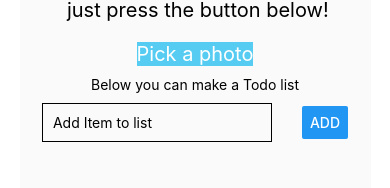
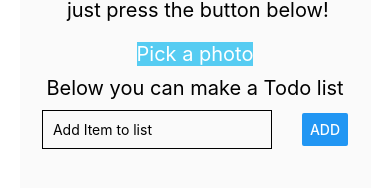
Before and after one commit to AdamToczko/React-Native-Basic-App, a React Native app: screen / in a window 390 px wide. Shown: the part 286-474 px from the top of the page. Built offline with nearby package versions, Linux system fonts and the light colour scheme.

Commit message:
added flat list instead of map and deleting list item

```diff
--- a/App.js
+++ b/App.js
@@ -1,6 +1,6 @@
 import { StatusBar } from "expo-status-bar";
 import React, { useState } from "react";
-import { StyleSheet, Text, View, ScrollView } from "react-native";
+import { StyleSheet, Text, View, FlatList } from "react-native";
 import { AddingImage } from "./components/AddingImage";
 import { InputList } from "./components/InputList";
 import { ShowList } from "./components/ShowList";
@@ -9,8 +9,17 @@ export default function App() {
     const [listItems, setListItems] = useState([]);
 
     const addListHandler = (item) => {
-        setListItems((currentList) => [...currentList, item]);
+        setListItems((currentList) => [
+            ...currentList,
+            { id: Math.random().toString(), value: item },
+        ]);
     };
+    const removeListItem = (index) => {
+        setListItems((currentList) => {
+            return currentList.filter((element) => element.id !== index);
+        });
+    };
+
     return (
         <View style={styles.container}>
             <View>
@@ -19,15 +28,24 @@ export default function App() {
             </View>
 
             <InputList onAddListItem={addListHandler} />
-            <ScrollView style={styles.scroll}>
-                <ShowList listItems={listItems} />
-            </ScrollView>
+            <FlatList
+                keyExtractor={(item, index) => item.id}
+                data={listItems}
+                renderItem={(itemData) => (
+                    <View style={styles.list}>
+                        <ShowList
+                            id={itemData.item.id}
+                            listItem={itemData.item.value}
+                            onDelete={removeListItem}
+                        />
+                    </View>
+                )}
+            />
 
             <StatusBar style="auto" />
         </View>
     );
 }
-
 const styles = StyleSheet.create({
     container: {
         flex: 1,
@@ -39,5 +57,9 @@ const styles = StyleSheet.create({
     text: {
         textAlign: "center",
         paddingBottom: 10,
+        fontSize: 20,
+    },
+    list: {
+        padding: 5,
     },
 });
--- a/components/ShowList.js
+++ b/components/ShowList.js
@@ -1,25 +1,20 @@
 import React from "react";
-import { StyleSheet, Text, View, ScrollView } from "react-native";
+import { StyleSheet, Text, View, TouchableOpacity } from "react-native";
 
 export const ShowList = (props) => {
     return (
-        <View style={styles.list}>
-            {props.listItems.map((listItem) => (
-                <View style={styles.listItem}>
-                    <Text key={listItem}>{listItem}</Text>
-                </View>
-            ))}
-        </View>
+        <TouchableOpacity
+            activeOpacity={0.6}
+            onPress={props.onDelete.bind(this, props.id)}
+        >
+            <View style={styles.listItem}>
+                <Text>{props.listItem}</Text>
+            </View>
+        </TouchableOpacity>
     );
 };
 
 const styles = StyleSheet.create({
-    list: {
-        flex: 1,
-        justifyContent: "center",
-        marginRight: 45,
-        padding: 10,
-    },
     listItem: {
         width: 330,
         padding: 10,
```
